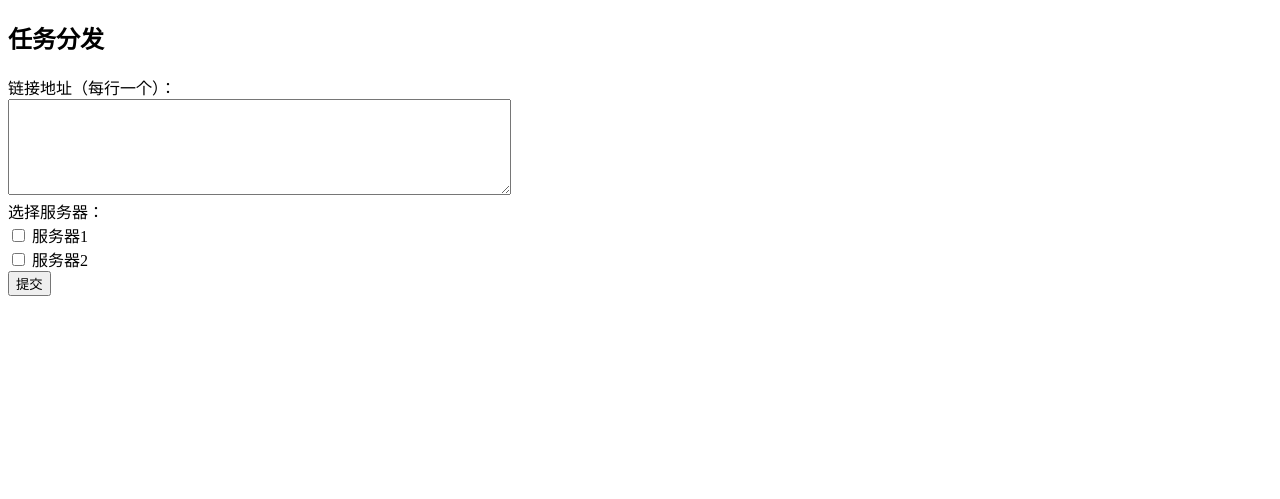
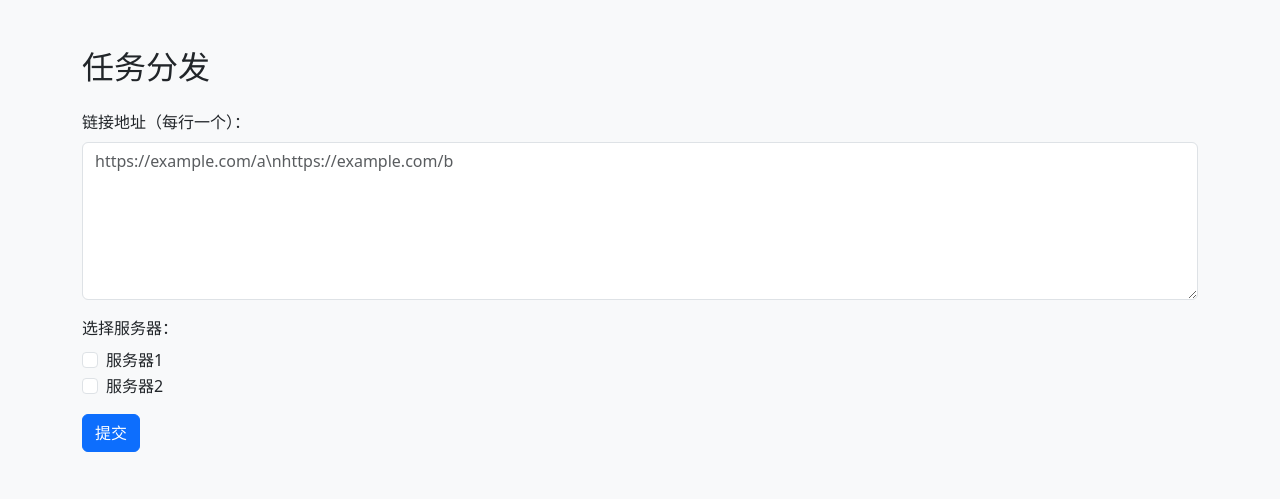
Before and after one commit to spe1995/TEST_ddmx, a Flask app: page / in a window 1280 px wide. Shown: the top 499 px of the page. Run offline with Flask 3, Linux system fonts and the light colour scheme; the visitor is signed in with stand-in values (Sample User, id 1).

Commit message:
优化管理页面界面样式

```diff
--- a/templates/index.html
+++ b/templates/index.html
@@ -1,20 +1,30 @@
 <!doctype html>
-<html>
+<html lang="zh">
 <head>
-    <meta charset="utf-8">
-    <title>任务分发</title>
+  <meta charset="utf-8">
+  <title>任务分发</title>
+  <link href="https://cdn.jsdelivr.net/npm/bootstrap@5.3.0/dist/css/bootstrap.min.css" rel="stylesheet">
 </head>
-<body>
-    <h2>任务分发</h2>
-    {% if message %}<p style="color:green;">{{ message }}</p>{% endif %}
+<body class="bg-light">
+  <div class="container py-5">
+    <h2 class="mb-4">任务分发</h2>
+    {% if message %}<div class="alert alert-success">{{ message }}</div>{% endif %}
     <form method="post">
-        <label>链接地址（每行一个）：</label><br>
-        <textarea name="links" rows="6" cols="60"></textarea><br>
-        <label>选择服务器：</label><br>
+      <div class="mb-3">
+        <label class="form-label">链接地址（每行一个）：</label>
+        <textarea name="links" rows="6" class="form-control" placeholder="https://example.com/a\nhttps://example.com/b"></textarea>
+      </div>
+      <div class="mb-3">
+        <label class="form-label">选择服务器：</label>
         {% for name, url in servers.items() %}
-            <label><input type="checkbox" name="servers" value="{{ url }}"> {{ name }}</label><br>
+          <div class="form-check">
+            <input class="form-check-input" type="checkbox" name="servers" value="{{ url }}" id="server{{ loop.index }}">
+            <label class="form-check-label" for="server{{ loop.index }}">{{ name }}</label>
+          </div>
         {% endfor %}
-        <button type="submit">提交</button>
+      </div>
+      <button type="submit" class="btn btn-primary">提交</button>
     </form>
+  </div>
 </body>
 </html>
```
Also changed, not shown: templates/login.html (+25 -10 lines), README.md.
